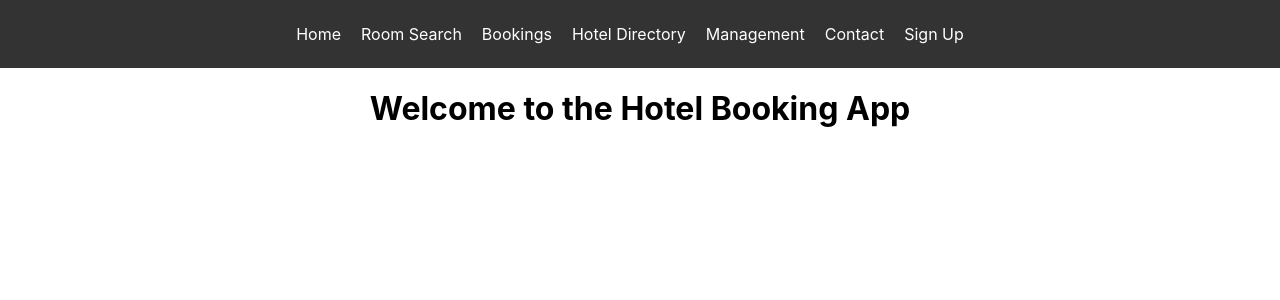
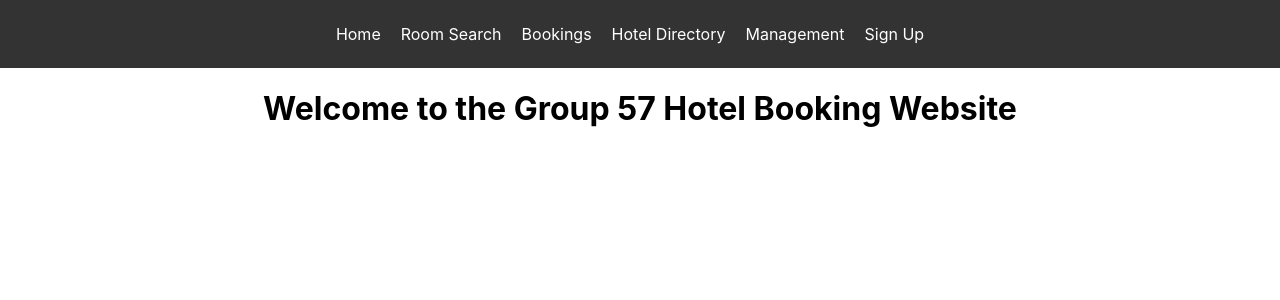
Before and after one commit to omarabdul7/Hotel-Booking-App, a React (Create React App) app: page / in a window 1280 px wide. Shown: the top 300 px of the page. Built offline with nearby package versions, Linux system fonts and the light colour scheme.

Commit message:
header update

```diff
--- a/src/App.js
+++ b/src/App.js
@@ -6,8 +6,8 @@ import Search from './components/Search';
 import Bookings from './components/Bookings';
 import HotelDirectory from './components/HotelDirectory';
 import Management from './components/Management';
-import SignUp from './components/SignUp'; // Ensure this is correctly imported
-import BookingComponent from './components/BookingComponent'; // Import the BookingComponent
+import SignUp from './components/SignUp';
+import BookingComponent from './components/BookingComponent';
 import './App.css';
 
 function App() {
@@ -23,8 +23,7 @@ function App() {
             <Route path="/hotel-directory" element={<HotelDirectory />} />
             <Route path="/management" element={<Management />} />
             <Route path="/signup" element={<SignUp />} />
-            <Route path="/book-room/:roomId" element={<BookingComponent />} /> {/* Add the booking route */}
-            {/* Insert additional Routes here as needed */}
+            <Route path="/book-room/:roomId" element={<BookingComponent />} />
           </Routes>
         </main>
       </div>
--- a/src/components/Header.js
+++ b/src/components/Header.js
@@ -11,8 +11,7 @@ function Header() {
           <li><a href="/bookings">Bookings</a></li>
           <li><a href="/hotel-directory">Hotel Directory</a></li>
           <li><a href="/management">Management</a></li>
-          <li><a href="/contact">Contact</a></li>
-          <li><a href="/signup">Sign Up</a></li> {/* Add this line */}
+          <li><a href="/signup">Sign Up</a></li>
         </ul>
       </nav>
     </header>
--- a/src/components/Home.js
+++ b/src/components/Home.js
@@ -3,8 +3,7 @@ import React from 'react';
 const Home = () => {
   return (
     <div>
-      <h1>Welcome to the Hotel Booking App</h1>
-      {/* Additional home page content here */}
+      <h1>Welcome to the Group 57 Hotel Booking Website</h1>
     </div>
   );
 };
```
